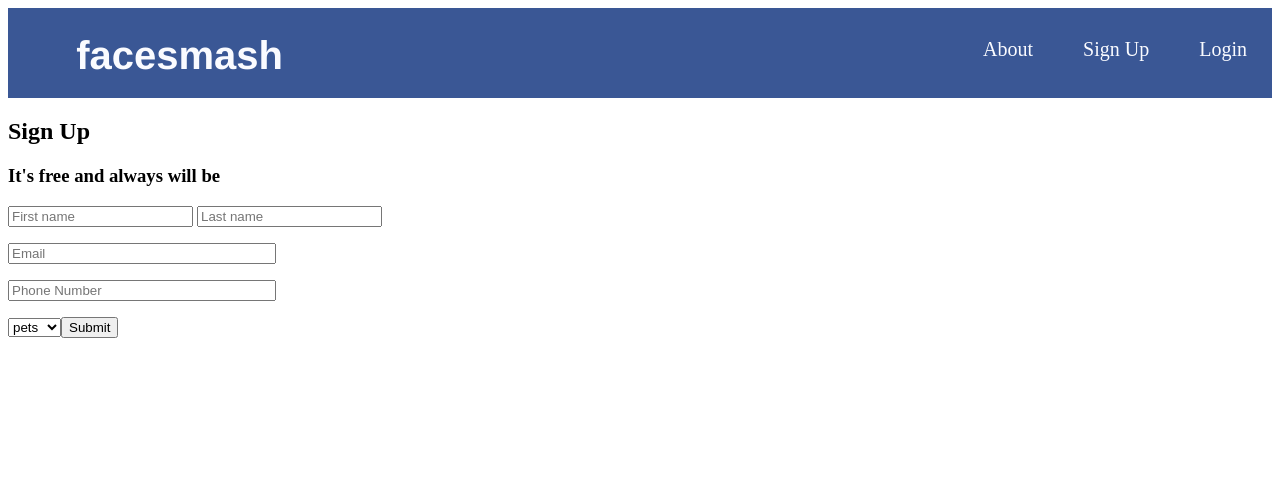
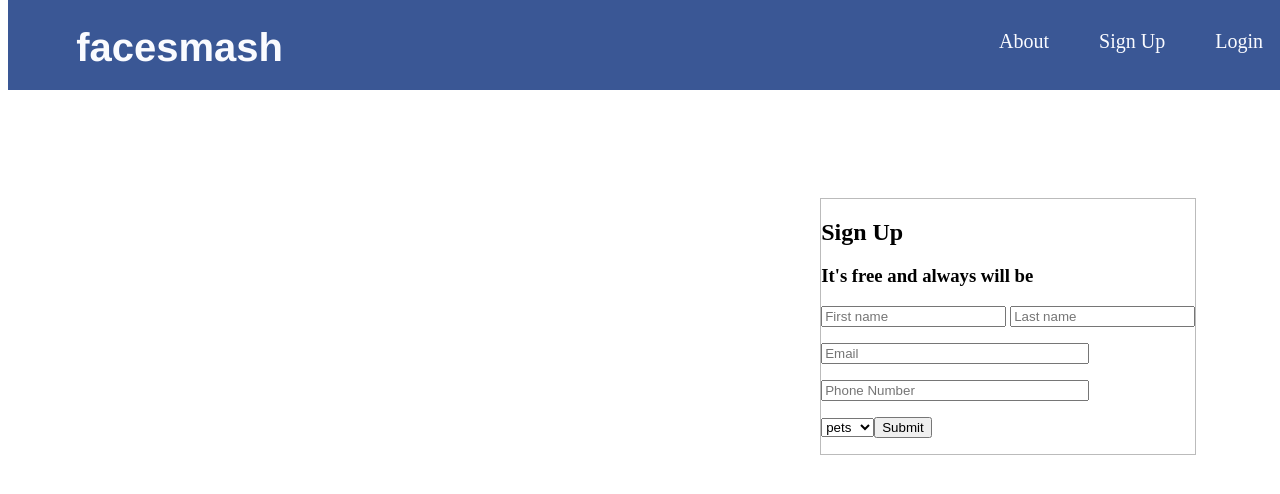
Before and after one commit to audaciousaretes/audaciousaretes.github.io, a website: page public/index.html in a window 1280 px wide. Drawn offline with Linux system fonts and the light colour scheme.

Commit message:
Moves text area to right and fixes header

```diff
--- a/public/facesmash.css
+++ b/public/facesmash.css
@@ -2,6 +2,7 @@
   margin:0;
   padding:0;
   background-color: #3a5795;
+
 
 }
 .clearfix{
@@ -62,3 +63,17 @@ li {
 .long input{
   width: 260px;
 }
+
+#info{
+  float:right;
+  margin-top: 15%;
+  margin-right: 6%;
+  border: 1px solid #bbbbbb;
+}
+
+.header-cont {
+  width:100%;
+  length:100%;
+  position: fixed;
+  top:0px;
+}
```
